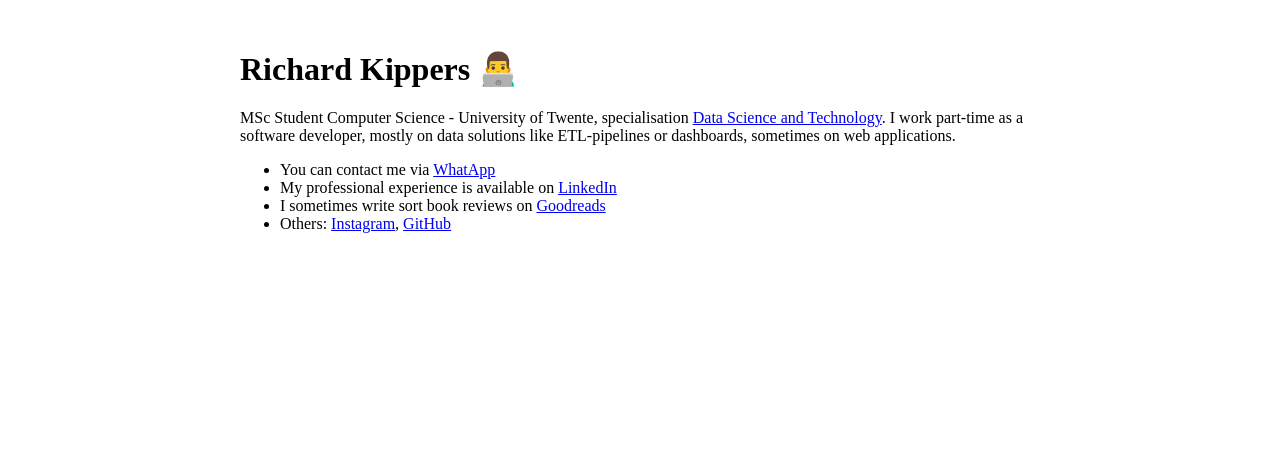
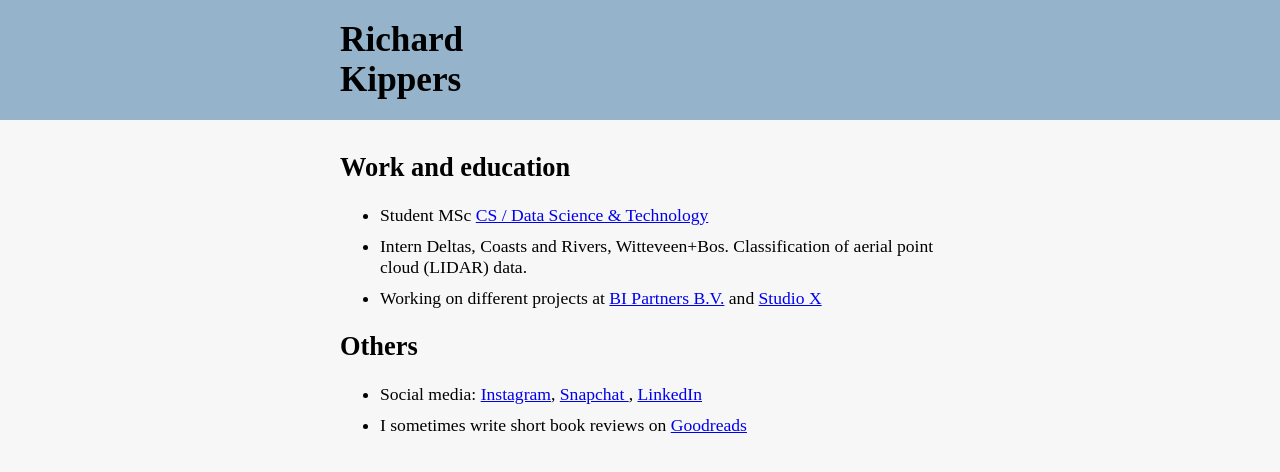
Before and after one commit to richardkippers/richardkippers_nl, a plain HTML site: page index.html in a window 1280 px wide. Drawn offline with Linux system fonts and the light colour scheme.

Commit message:
Layout and textual updates

```diff
--- a/index.html
+++ b/index.html
@@ -3,25 +3,34 @@
 <head>
     <meta charset="utf-8">
     <title>Richard Kippers</title>
-    <meta name="description" content="Hoi"/>
+    <meta name="description" content="Richard Kippers Personal Website"/>
     <style>
-        body{ max-width:800px;margin:50px auto 0px auto;}
+        body{ margin:0px; background-color:#f7f7f7;font-size:110%;}
+        div#header{ background-color:#95b4cc; padding:10px; }
+        div#header  h1{ margin:0px auto;max-width:600px; padding:10px; }
+        #about{ max-width:600px; margin:0px auto; display:block; padding:10px;}
+        #about li{ margin-bottom:10px; }
     </style>
 </head>
 <body>
-    <h1>Richard Kippers 👨‍💻</h1>
-    <p>
-        MSc Student Computer Science - University of Twente, specialisation <a href="https://www.utwente.nl/en/education/master/programmes/computer-science/specialisation/data-science-technology/">Data Science and Technology</a>.
 
-        I work part-time as a software developer, mostly on data solutions like ETL-pipelines or dashboards, sometimes on web applications.
-    </p>
+    <div id="header">
+        <h1>Richard</br>Kippers</h1>
+    </div>
 
-    <ul>
-        <li>You can contact me via <a href="https://api.whatsapp.com/send?phone=31611890042" title="Whatsapp">WhatApp</a></li>
-        <li>My professional experience is available on <a href="https://linkedin.com/in/richardkippers" title="LinkedIn">LinkedIn</a></li>
-        <li>I sometimes write sort book reviews on <a href="https://www.goodreads.com/user/show/82379306-richard-kippers" title="Goodreads">Goodreads</a></li>
-        <li>Others: <a href="https://instagram.com/richardkippers" title="Instagram">Instagram</a>, <a href="https://github.com/richardkippers">GitHub</a></li>
-    </ul>
+    <div id="about">
+        <h2>Work and education</h2>
+        <ul>
+            <li>Student MSc <a href="https://www.utwente.nl/en/education/master/programmes/computer-science/specialisation/data-science-technology/">CS / Data Science & Technology</a></li>
+            <li>Intern Deltas, Coasts and Rivers, Witteveen+Bos. Classification of aerial point cloud (LIDAR) data.</li>
+            <li>Working on different projects at <a href="https://www.bipartners.nl">BI Partners B.V.</a> and <a href="https://studio-x.nl">Studio X</a></li>
+        </ul>
+        <h2>Others</h2>
+        <ul>
+            <li>Social media: <a href="https://instagram.com/richardkippers">Instagram</a>, <a href="https://www.snapchat.com/add/richardkippers">Snapchat   </a>, <a href="https://linkedin.com/in/richardkippers">LinkedIn</a></li>
+            <li>I sometimes write short book reviews on <a href="https://goodreads.com/richardkippers">Goodreads</a></li>
+        </ul>
+    </div>
 
 </body>
 </html>
```
